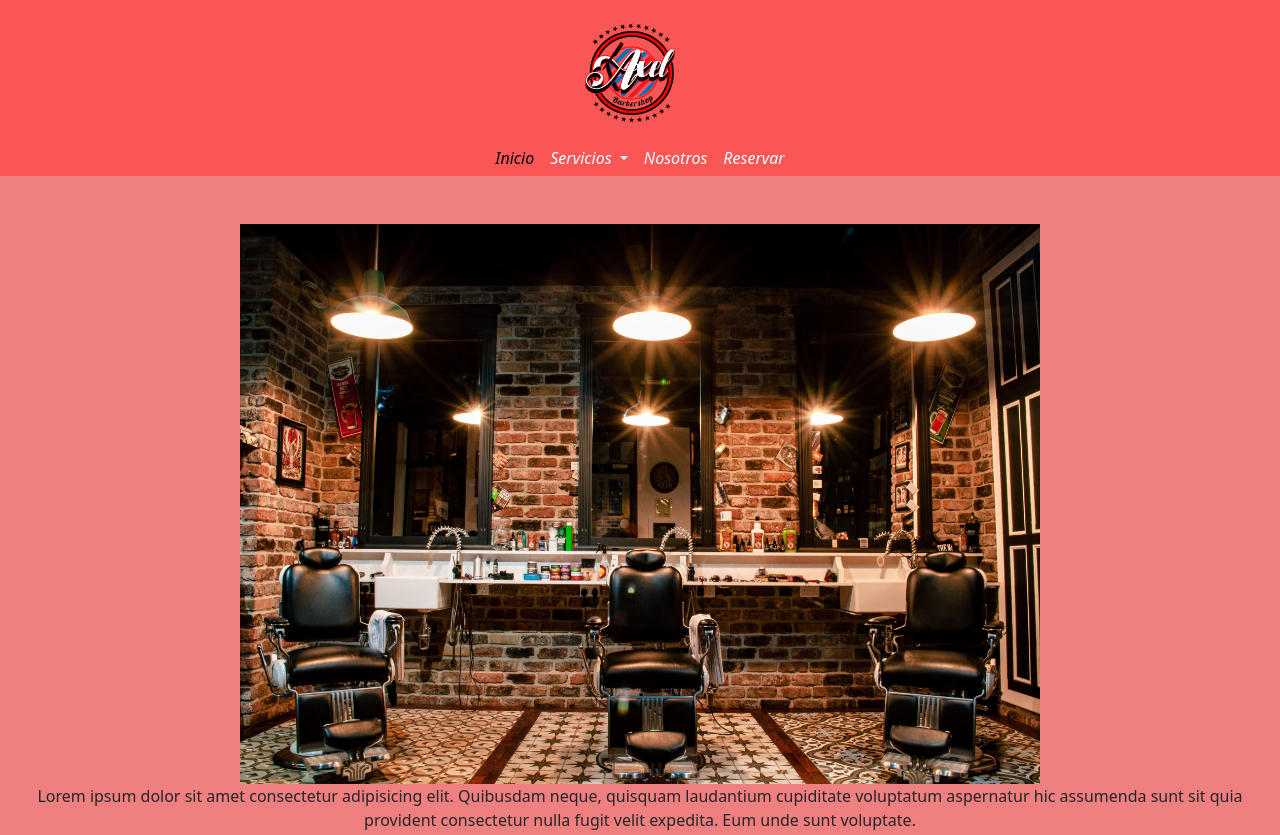
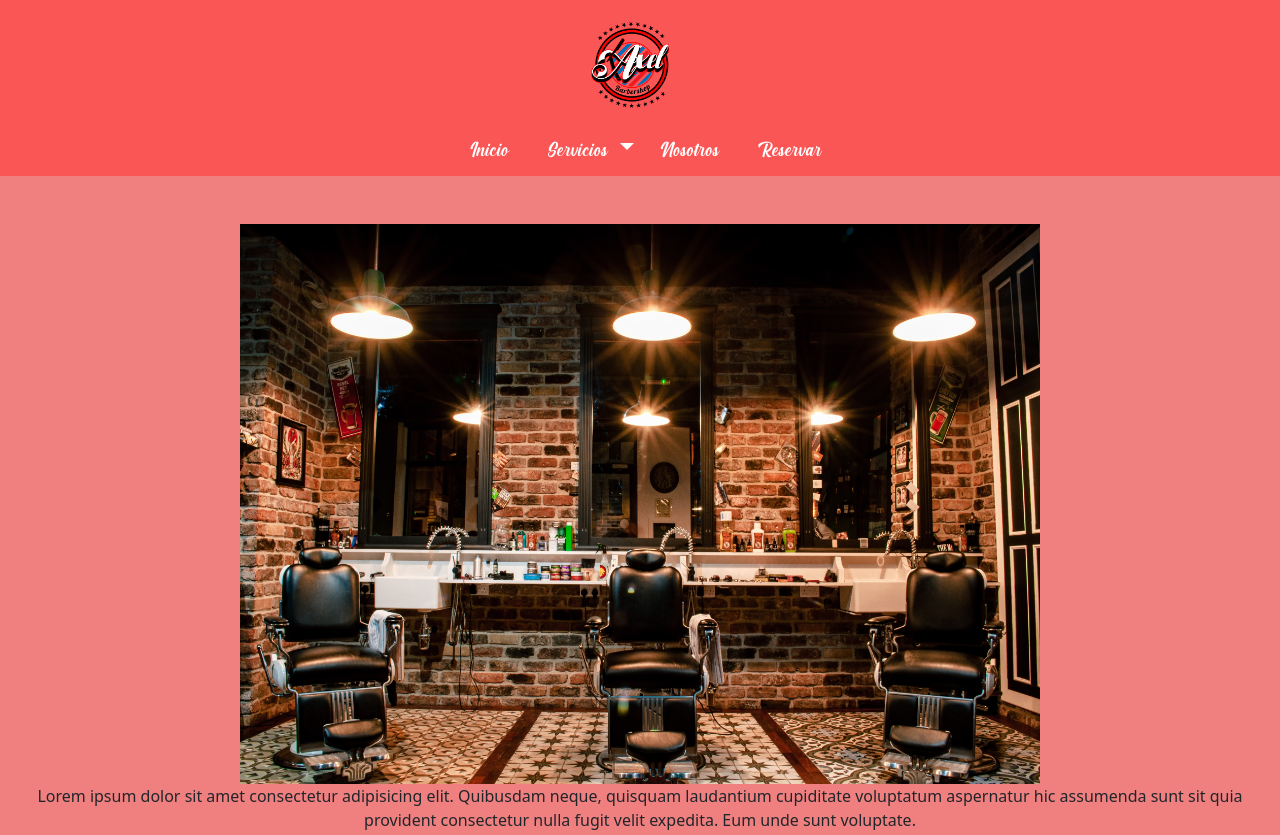
Before and after one commit to axeltorress/Preentrenga2-coderhouse, a plain HTML site: page index.html in a window 1280 px wide. Shown: the top 835 px of the page. Drawn offline with nearby package versions, Linux system fonts and the light colour scheme.

Commit message:
cambiando fuente del navbar

```diff
--- a/css/estilos.css
+++ b/css/estilos.css
@@ -7,7 +7,7 @@ box-sizing: border-box;}
 
 @font-face {
   font-family: "nav" ;
-  src: url(../assets/fonts/StaytrueDemo-Italic.otf);
+  src: url(../assets/fonts/Cream\ Cake.otf);
 }
 
 /*  */
@@ -24,7 +24,7 @@ grid-area: header;
 background-color: rgb(250, 86, 86);
 height: 22vh;
         display: flex;
-        flex-wrap: nowrap;
+        flex-wrap: wrap;
         flex-direction: column;
         justify-items: center;
         text-align: center;
@@ -33,8 +33,16 @@ height: 22vh;
 }
 
 
+.nav-link {
+    width: 100px;
+
+    font-family: "nav";
+    font-size: 25px;
+  }
+
+
 header img{
-    height: 15vh;
+    height: 13vh;
     margin: 0;
 
     }
@@ -48,10 +56,13 @@ margin-bottom: 50px;
 
 .container-fluid a{
 color: white;
-font-style: italic;
+font-family: "nav";
+font-size: 25px;
+
+}
 
 
-}
+
 
 /* main */
 main{
--- a/index.html
+++ b/index.html
@@ -18,7 +18,7 @@
         <nav class="navbar navbar-expand-lg ">
 
             <div class="container-fluid">
-              <a class="navbar-brand" href="#"><img src="./assets/images/TYLER PNG.png" alt="logo"></a>
+              <a class="navbar-brand" href="/index.html"><img src="./assets/images/TYLER PNG.png" alt="logo"></a>
               <button class="navbar-toggler" type="button" data-bs-toggle="collapse"
               data-bs-target="#navbarSupportedContent" aria-controls="navbarSupportedContent"
               aria-expanded="false" aria-label="Toggle navigation">
@@ -27,7 +27,7 @@
               <div class="collapse navbar-collapse menu" id="navbarSupportedContent">
                 <ul class="navbar-nav me-auto mb-2 mb-lg-0">
                     <li class="nav-item">
-                        <a class="nav-link active" href="index.html">Inicio</a>
+                        <a class="nav-link " href="index.html">Inicio</a>
                       </li>
                   <li class="nav-item dropdown">
                     <a class="nav-link dropdown-toggle" href="#" role="button"
```
Also changed, not shown: pages/Cortes.html (+2 -2 lines), pages/Nosotros.html (+2 -2 lines), pages/Reservar.html (+2 -2 lines), pages/Servicios.html (+2 -2 lines), assets/fonts/Cream Cake.otf (added).
